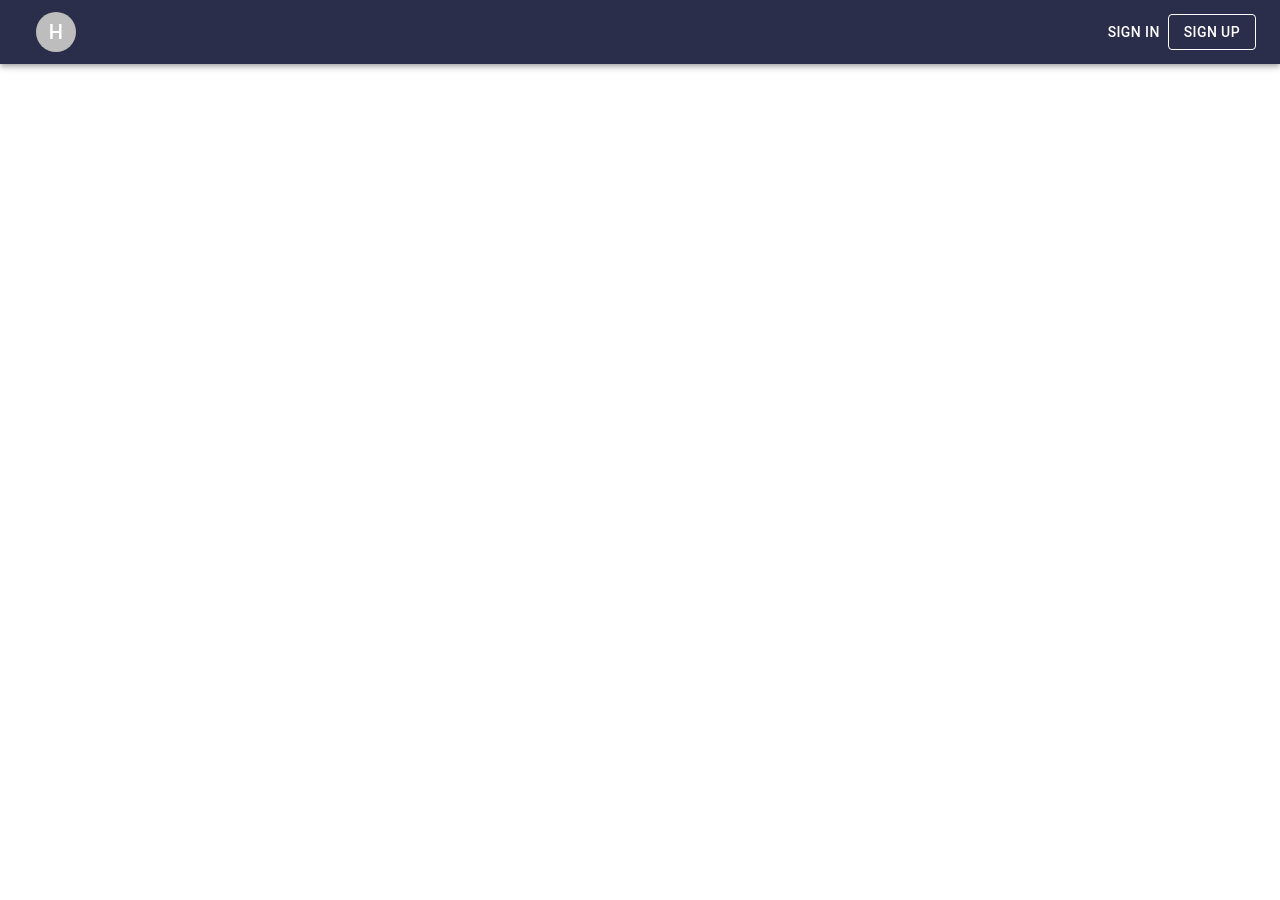
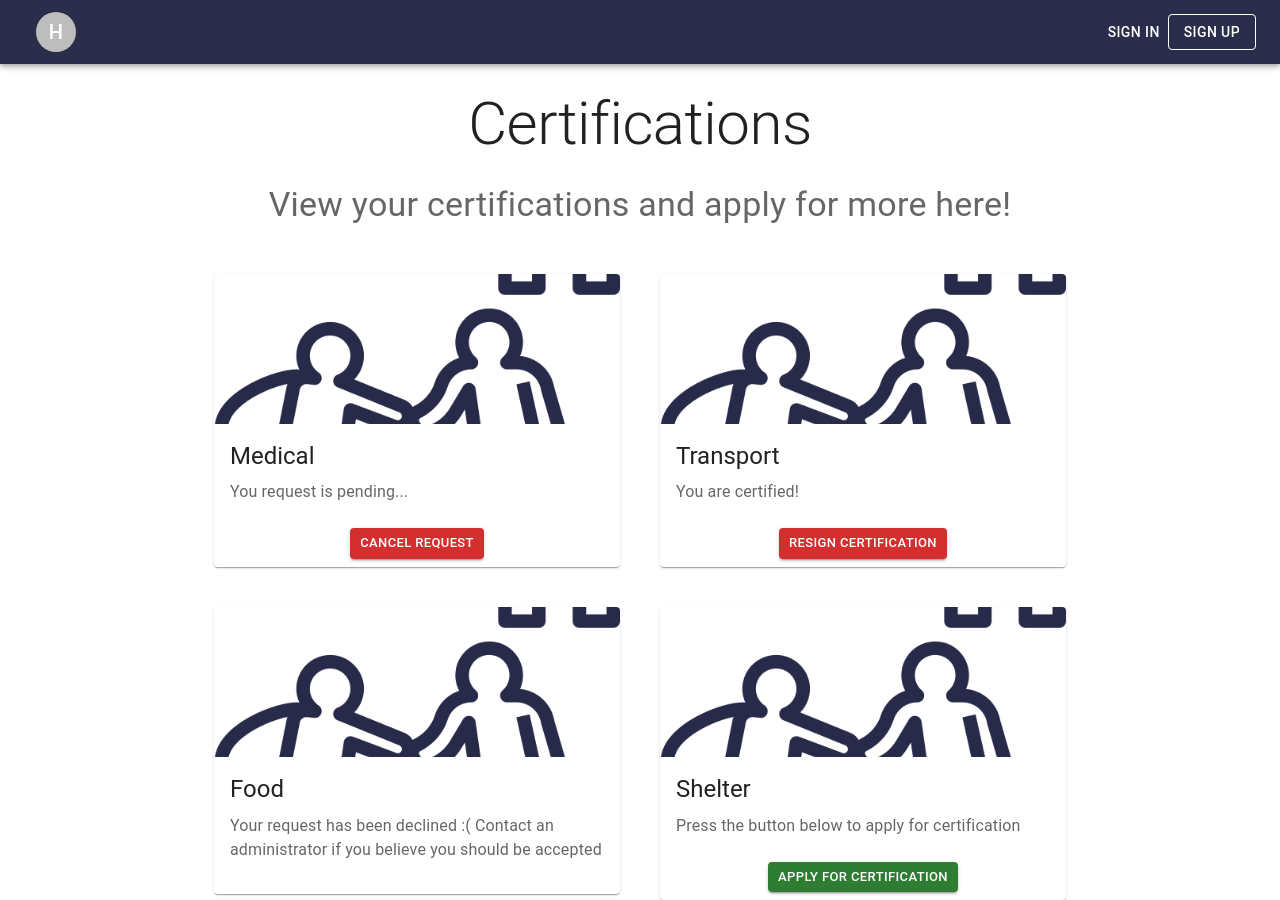
Before and after one commit to karenvi/Software-Security-and-Data-Privacy-TDT4237, a React (Create React App) app in the folder frontend/: page /certifications in a window 1280 px wide. Before the commit this address had no page. Before the commit the page ends 800 px from the top, so only its background shows below. Built offline with nearby package versions, Linux system fonts and the light colour scheme.

Commit message:
Add demo certifications

```diff
--- a/frontend/src/App.jsx
+++ b/frontend/src/App.jsx
@@ -12,6 +12,7 @@ import AuthService from "./services/token";
 import LoginForm from "./components/LoginForm";
 import Home from "./components/Home";
 import SignupForm from "./components/SignupForm";
+import Certifications from "./components/Certifications";
 
 const Alert = React.forwardRef(function Alert(props, ref) {
   return <MuiAlert elevation={6} ref={ref} variant='filled' {...props} />;
@@ -56,8 +57,8 @@ const App = () => {
             </Grid>
             {user ? (
               <Grid item>
-                <Button color='inherit' component={Link} to='/offers'>
-                  offers
+                <Button color='inherit' component={Link} to='/certifications'>
+                  Certifications
                 </Button>
               </Grid>
             ) : null}
@@ -94,6 +95,11 @@ const App = () => {
       </AppBar>
       <Container maxWidth='md'>
         <Routes>
+          <Route
+            path='/certifications'
+            element={<Certifications user={user} />}
+          />
+
           <Route
             path='login'
             element={
--- /dev/null
+++ b/frontend/src/components/Certification.jsx
@@ -0,0 +1,101 @@
+import React, { useState, useEffect } from "react";
+import Card from "@mui/material/Card";
+import CardActions from "@mui/material/CardActions";
+import CardContent from "@mui/material/CardContent";
+import CardMedia from "@mui/material/CardMedia";
+import Button from "@mui/material/Button";
+import Typography from "@mui/material/Typography";
+import { Stack } from "@mui/material";
+import CertificationsService from "../services/certifications";
+
+const Certification = ({ serviceType, initialStatus, date, imagePath, id }) => {
+  const [status, setStatus] = useState(initialStatus);
+  const ApplyForCertification = () => {
+    const data = {
+      competence: serviceType.toUpperCase(),
+    };
+    CertificationsService.CreateCertificationRequest(data)
+      .then((response) => {
+        console.log("Certification request created successfully!");
+        setStatus("P");
+      })
+      .catch((error) => {
+        console.log(error);
+      });
+  };
+
+  const CancelCertificationRequest = () => {
+    CertificationsService.DeleteCertificationRequest(id)
+      .then((response) => {
+        console.log("Certification request deleted successfully!");
+        setStatus(null);
+      })
+      .catch((error) => {
+        console.log(error);
+      });
+  };
+
+  return (
+    <Card sx={{ maxWidth: 450 }}>
+      <CardMedia
+        component='img'
+        alt='illustration'
+        height='150'
+        image={imagePath}
+      />
+      <CardContent>
+        <Typography gutterBottom variant='h5' component='div'>
+          {serviceType}
+        </Typography>
+        <Typography variant='H6' color='text.secondary'>
+          {status === "P" ? "You request is pending..." : null}
+          {status === "A" ? "You are certified!" : null}
+          {status === "D"
+            ? "Your request has been declined :(  Contact an administrator if you believe you should be accepted"
+            : null}
+          {status === null
+            ? "Press the button below to apply for certification"
+            : null}
+        </Typography>
+      </CardContent>
+      <Stack alignItems='center'>
+        <CardActions>
+          {status === "P" ? (
+            <Button
+              variant='contained'
+              color='error'
+              size='small'
+              onClick={CancelCertificationRequest}
+            >
+              Cancel request
+            </Button>
+          ) : null}
+
+          {status === "A" ? (
+            <Button
+              variant='contained'
+              color='error'
+              size='small'
+              onClick={CancelCertificationRequest}
+            >
+              Resign certification
+            </Button>
+          ) : null}
+
+          {status === null ? ( // status is null if the user has not applied for this certification
+            <Button
+              variant='contained'
+              color='success'
+              size='small'
+              onClick={ApplyForCertification}
+            >
+              Apply for certification
+            </Button>
+          ) : null}
+        </CardActions>
+      </Stack>
+    </Card>
+  );
+};
+
+export default Certification;
--- /dev/null
+++ b/frontend/src/components/Certifications.jsx
@@ -0,0 +1,59 @@
+import React, { useState, useEffect } from "react";
+import CertificationsService from "../services/certifications";
+import Certification from "./Certification";
+import Typography from "@mui/material/Typography";
+import Grid from "@mui/material/Grid";
+const Certifications = ({ user }) => {
+  return (
+    <>
+      <Typography sx={{ textAlign: "center", marginTop: 3 }} variant='h2'>
+        Certifications
+      </Typography>
+      <Typography
+        sx={{ textAlign: "center", marginTop: 3 }}
+        variant='h4'
+        color='text.secondary'
+      >
+        View your certifications and apply for more here!
+      </Typography>
+      <Grid marginTop={1} container spacing={5} justifyContent='center'>
+        <Grid key={0} item xs={12} md={6}>
+          <Certification
+            serviceType='Medical'
+            initialStatus='P'
+            imagePath='logo512primary.png'
+            date=''
+            id={3}
+          />
+        </Grid>
+
+        <Grid key={1} item xs={12} md={6}>
+          <Certification
+            serviceType='Transport'
+            initialStatus='A'
+            imagePath='logo512primary.png'
+            date=''
+          />
+        </Grid>
+        <Grid key={2} item xs={12} md={6}>
+          <Certification
+            serviceType='Food'
+            initialStatus='D'
+            imagePath='logo512primary.png'
+            date=''
+          />
+        </Grid>
+        <Grid key={3} item xs={12} md={6}>
+          <Certification
+            serviceType='Shelter'
+            initialStatus={null}
+            imagePath='logo512primary.png'
+            date=''
+          />
+        </Grid>
+      </Grid>
+    </>
+  );
+};
+
+export default Certifications;
--- /dev/null
+++ b/frontend/src/services/certifications.js
@@ -0,0 +1,30 @@
+import api from "./api";
+
+const GetCertificationRequests = () => {
+  const request = api.get("/certifications/");
+  return request.then((response) => response.data);
+};
+
+const DeleteCertificationRequest = (id) => {
+  const request = api.delete(`/certifications/${id}`);
+  return request.then((response) => response.data);
+};
+
+const CreateCertificationRequest = (data) => {
+  const request = api.post("/certifications/", data);
+  return request.then((response) => response.data);
+};
+
+const AnswerCertificationRequest = (data) => {
+  const request = api.post("/certifications/answer/", data);
+  return request.then((response) => response.data);
+};
+
+const CertificationsService = {
+  GetCertificationRequests,
+  DeleteCertificationRequest,
+  CreateCertificationRequest,
+  AnswerCertificationRequest,
+};
+
+export default CertificationsService;
```
Also changed, not shown: 1 other file (tests, documents, lock files or other folders).
